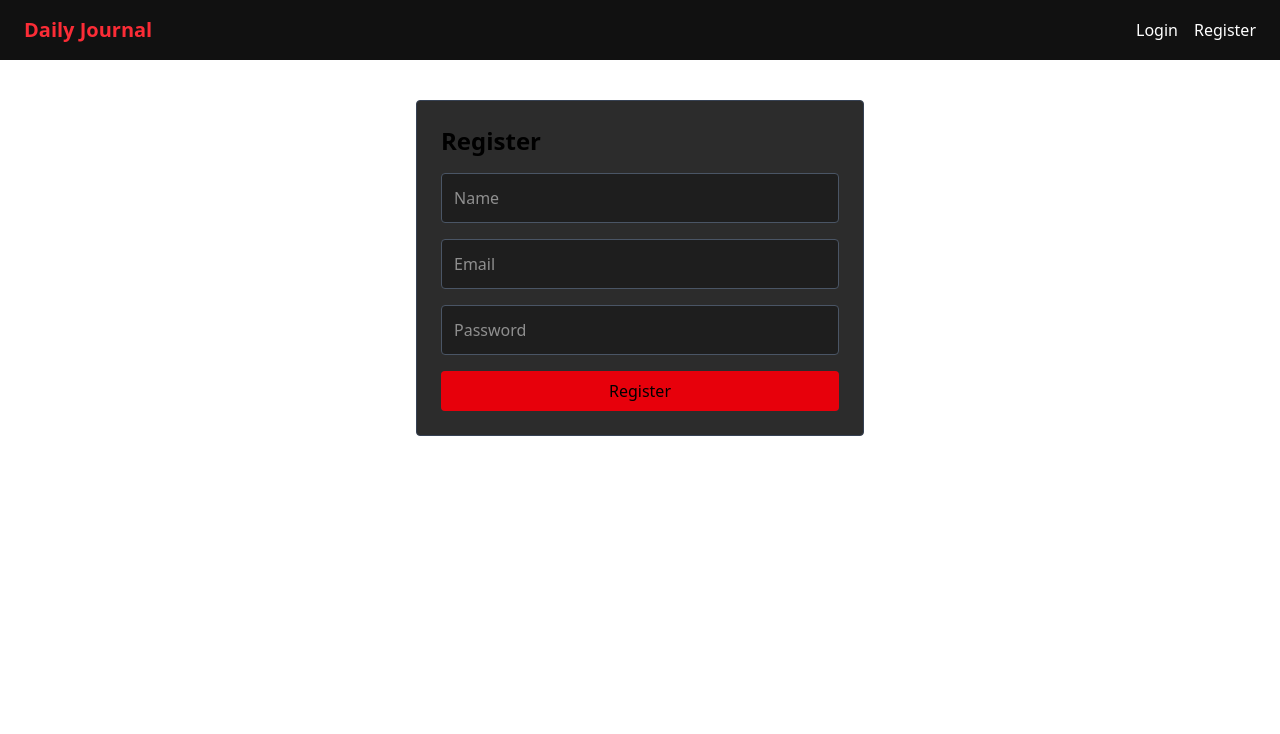
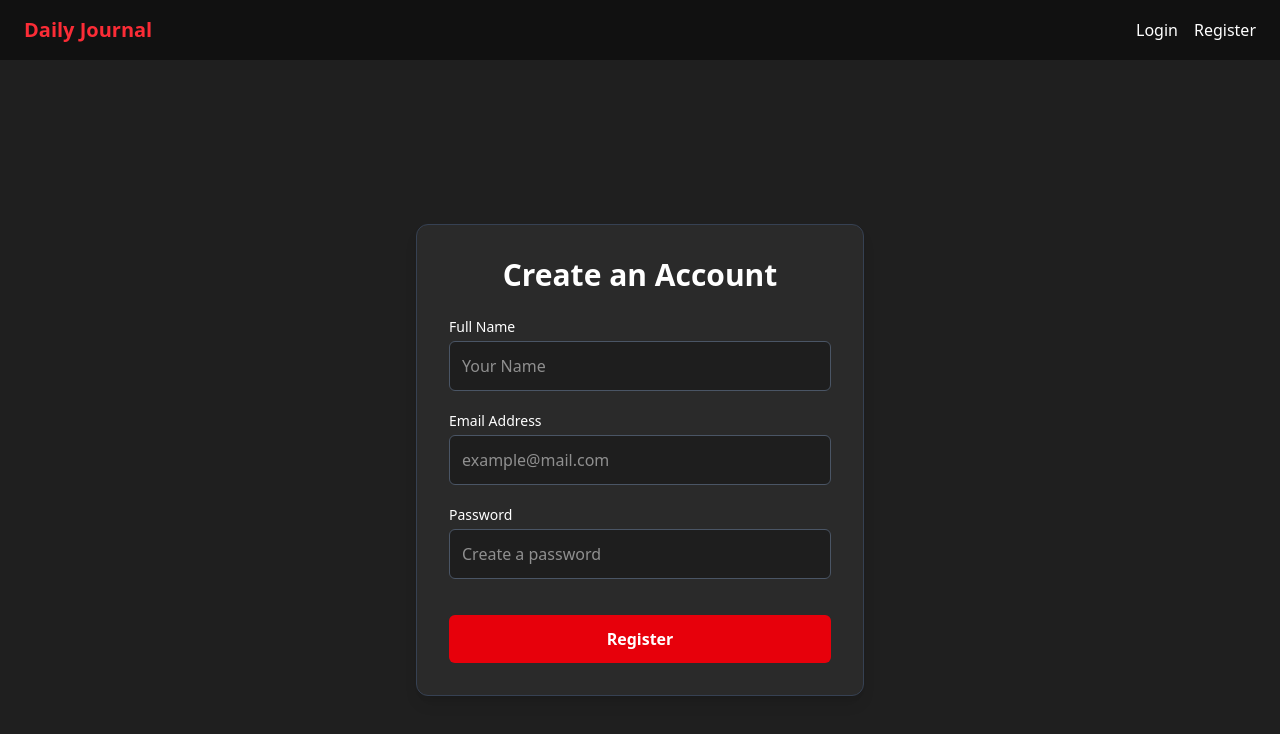
Before and after one commit to Mudasir123r2/Daily-Journal-App, a React (Vite) app in the folder frontend/: page /register in a window 1280 px wide. Shown: the top 734 px of the page. Built offline with nearby package versions, Linux system fonts and the light colour scheme.

Commit message:
signup and login forms handled and validated by formik and yup

```diff
--- a/frontend/src/pages/Login.jsx
+++ b/frontend/src/pages/Login.jsx
@@ -1,35 +1,102 @@
-import { useState } from "react";
 import { useNavigate } from "react-router-dom";
 import { useAuth } from "../context/AuthContext";
+import { useFormik } from "formik";
+import { loginSchema } from "../schemas/loginSchema";
+import { useState } from "react";
 
-export default function Login(){
+export default function Login() {
+  const { login } = useAuth();
+  const navigate = useNavigate();
+  const [isLoading, setIsLoading] = useState(false);
 
-    const {login}=useAuth()
+  const initialValues = {
+    email: "",
+    password: "",
+  };
 
-    const navigate = useNavigate()
-
-    const [formData,setFormData]=useState({email:"",password:""})
-
-   const handleSubmit = async (e) => {
-  e.preventDefault();
+  const {
+    values,
+    errors,
+    touched,
+    handleChange,
+    handleBlur,
+    handleSubmit,
+  } = useFormik({
+    initialValues,
+    validationSchema: loginSchema,
+    onSubmit: async (values) => {
       try {
-    await login(formData);
+        setIsLoading(true);
+        await login(values);
         navigate("/dashboard");
       } catch (err) {
         console.error("Login failed:", err);
         alert("Login failed. Please check your credentials.");
+      } finally {
+        setIsLoading(false);
       }
-};
-
+    },
+  });
 
   return (
-            <div className="max-w-md mx-auto mt-10 p-6 border border-gray-700 bg-[#2c2c2c] rounded">
-                <h2 className="text-2xl font-bold mb-4">Login</h2>
-                <form onSubmit={handleSubmit} className="space-y-4">
-                    <input type="email" placeholder="Email" value={formData.email} onChange={(e) => setFormData({ ...formData, email: e.target.value })} className="w-full p-3 rounded bg-[#1e1e1e] text-white border border-gray-600 focus:outline-none" />
-                    <input type="password" placeholder="Password" value={formData.password} onChange={(e) => setFormData({ ...formData, password: e.target.value })} className="w-full p-3 rounded bg-[#1e1e1e] text-white border border-gray-600 focus:outline-none" />
-                    <button type="submit" className="bg-red-600 hover:bg-red-700 px-4 py-2 rounded">Login</button>
+    <div className="min-h-screen flex items-center justify-center bg-[#1f1f1f] px-4">
+      <div className="w-full max-w-md bg-[#2a2a2a] text-white p-8 rounded-xl shadow-lg border border-gray-700">
+        <h2 className="text-3xl font-bold mb-6 text-center">Login to Your Account</h2>
+        <form onSubmit={handleSubmit} className="space-y-5">
+          {/* Email Field */}
+          <div>
+            <label htmlFor="email" className="block mb-1 text-sm font-medium">
+              Email Address
+            </label>
+            <input
+              name="email"
+              type="email"
+              id="email"
+              placeholder="example@mail.com"
+              value={values.email}
+              onChange={handleChange}
+              onBlur={handleBlur}
+              className={`w-full p-3 rounded-md bg-[#1e1e1e] border ${
+                errors.email && touched.email ? "border-red-500" : "border-gray-600"
+              } focus:outline-none focus:ring-2 focus:ring-red-500`}
+            />
+            {errors.email && touched.email && (
+              <p className="text-sm text-red-400 mt-1">{errors.email}</p>
+            )}
+          </div>
+
+          {/* Password Field */}
+          <div>
+            <label htmlFor="password" className="block mb-1 text-sm font-medium">
+              Password
+            </label>
+            <input
+              name="password"
+              type="password"
+              id="password"
+              placeholder="Enter your password"
+              value={values.password}
+              onChange={handleChange}
+              onBlur={handleBlur}
+              className={`w-full p-3 rounded-md bg-[#1e1e1e] border ${
+                errors.password && touched.password ? "border-red-500" : "border-gray-600"
+              } focus:outline-none focus:ring-2 focus:ring-red-500`}
+            />
+            {errors.password && touched.password && (
+              <p className="text-sm text-red-400 mt-1">{errors.password}</p>
+            )}
+          </div>
+
+          {/* Submit Button */}
+          <button
+            type="submit"
+            disabled={isLoading}
+            className="w-full py-3 mt-4 bg-red-600 hover:bg-red-700 transition duration-200 rounded-md text-white font-semibold disabled:opacity-50 disabled:cursor-not-allowed"
+          >
+            {isLoading ? "Logging in..." : "Login"}
+          </button>
         </form>
       </div>
-    )
+    </div>
+  );
 }
--- a/frontend/src/pages/Register.jsx
+++ b/frontend/src/pages/Register.jsx
@@ -1,55 +1,126 @@
 import { useState } from "react";
 import { useNavigate } from "react-router-dom";
+import { useFormik } from "formik";
+import { signUpSchema } from "../schemas/signUpSchema";
 import { useAuth } from "../context/AuthContext";
 
-export default function Register(){
+export default function Register() {
   const { register } = useAuth();
   const navigate = useNavigate();
+  const [isLoading, setIsLoading] = useState(false);
 
-  const [formData, setFormData] = useState({
+  const initialValues = {
     name: "",
     email: "",
-    password: ""
+    password: "",
+  };
+
+  const {
+    values,
+    errors,
+    touched,
+    handleChange,
+    handleBlur,
+    handleSubmit,
+  } = useFormik({
+    initialValues,
+    validationSchema: signUpSchema,
+    onSubmit: async (values) => {
+      try {
+        setIsLoading(true);
+        await register(values);
+        navigate("/login");
+      } catch (error) {
+        alert("Registration failed.");
+        console.error("Register Error:", error);
+      } finally {
+        setIsLoading(false);
+      }
+    },
   });
 
-  const handleSubmit = async (e) => {
-    e.preventDefault();
-    await register(formData);
-    navigate("/login");
-  };
+  return (
+    <div className="min-h-screen flex items-center justify-center bg-[#1f1f1f] px-4">
+      <div className="w-full max-w-md bg-[#2a2a2a] text-white p-8 rounded-xl shadow-lg border border-gray-700">
+        <h2 className="text-3xl font-bold mb-6 text-center">Create an Account</h2>
+        <form onSubmit={handleSubmit} className="space-y-5">
 
-  return (
-      <div className="max-w-md mx-auto mt-10 p-6 border border-gray-700 bg-[#2c2c2c] rounded">
-        <h2 className="text-2xl font-bold mb-4">Register</h2>
-        <form onSubmit={handleSubmit} className="space-y-4">
+          {/* Name Field */}
+          <div>
+            <label htmlFor="name" className="block mb-1 text-sm font-medium">
+              Full Name
+            </label>
             <input
+              name="name"
               type="text"
-            placeholder="Name"
-            value={formData.name}
-            onChange={(e) => setFormData({ ...formData, name: e.target.value })}
-            className="w-full p-3 rounded bg-[#1e1e1e] text-white border border-gray-600 focus:outline-none"
+              id="name"
+              placeholder="Your Name"
+              value={values.name}
+              onChange={handleChange}
+              onBlur={handleBlur}
+              className={`w-full p-3 rounded-md bg-[#1e1e1e] border ${
+                errors.name && touched.name ? "border-red-500" : "border-gray-600"
+              } focus:outline-none focus:ring-2 focus:ring-red-500`}
             />
+            {errors.name && touched.name && (
+              <p className="text-sm text-red-400 mt-1">{errors.name}</p>
+            )}
+          </div>
+
+          {/* Email Field */}
+          <div>
+            <label htmlFor="email" className="block mb-1 text-sm font-medium">
+              Email Address
+            </label>
             <input
+              name="email"
               type="email"
-            placeholder="Email"
-            value={formData.email}
-            onChange={(e) => setFormData({ ...formData, email: e.target.value })}
-            className="w-full p-3 rounded bg-[#1e1e1e] text-white border border-gray-600 focus:outline-none"
+              id="email"
+              placeholder="example@mail.com"
+              value={values.email}
+              onChange={handleChange}
+              onBlur={handleBlur}
+              className={`w-full p-3 rounded-md bg-[#1e1e1e] border ${
+                errors.email && touched.email ? "border-red-500" : "border-gray-600"
+              } focus:outline-none focus:ring-2 focus:ring-red-500`}
             />
+            {errors.email && touched.email && (
+              <p className="text-sm text-red-400 mt-1">{errors.email}</p>
+            )}
+          </div>
+
+          {/* Password Field */}
+          <div>
+            <label htmlFor="password" className="block mb-1 text-sm font-medium">
+              Password
+            </label>
             <input
+              name="password"
               type="password"
-            placeholder="Password"
-            value={formData.password}
-            onChange={(e) => setFormData({ ...formData, password: e.target.value })}
-            className="w-full p-3 rounded bg-[#1e1e1e] text-white border border-gray-600 focus:outline-none"
+              id="password"
+              placeholder="Create a password"
+              value={values.password}
+              onChange={handleChange}
+              onBlur={handleBlur}
+              className={`w-full p-3 rounded-md bg-[#1e1e1e] border ${
+                errors.password && touched.password ? "border-red-500" : "border-gray-600"
+              } focus:outline-none focus:ring-2 focus:ring-red-500`}
             />
+            {errors.password && touched.password && (
+              <p className="text-sm text-red-400 mt-1">{errors.password}</p>
+            )}
+          </div>
+
+          {/* Submit Button */}
           <button
             type="submit"
-            className="bg-red-600 hover:bg-red-700 px-4 py-2 rounded w-full"
+            disabled={isLoading}
+            className="w-full py-3 mt-4 bg-red-600 hover:bg-red-700 transition duration-200 rounded-md text-white font-semibold disabled:opacity-50 disabled:cursor-not-allowed"
           >
-            Register
+            {isLoading ? "Registering..." : "Register"}
           </button>
         </form>
       </div>
+    </div>
   );
 }
--- /dev/null
+++ b/frontend/src/schemas/loginSchema.js
@@ -0,0 +1,6 @@
+import * as yup from "yup"
+
+export const loginSchema = yup.object({
+    email: yup.string().email("Invalid email format").required("Email is required"),
+    password: yup.string().min(6, "Password must be at least 6 characters").required("Password is required"),
+})
--- /dev/null
+++ b/frontend/src/schemas/signUpSchema.js
@@ -0,0 +1,7 @@
+import * as yup from "yup"
+
+export const signUpSchema = yup.object({
+    name: yup.string().min(2, "Name must be at least 2 characters").required("Name is required"),
+    email: yup.string().email("Invalid email format").required("Email is required"),
+    password: yup.string().min(6, "Password must be at least 6 characters").required("Password is required"),
+})
```
Lines whose indentation alone changed are shown as unchanged.
